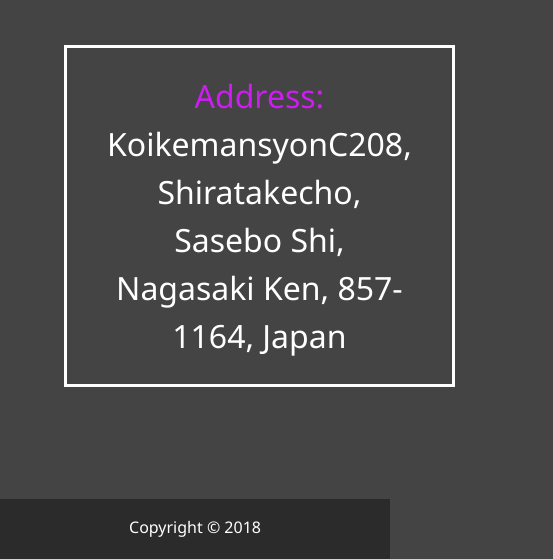
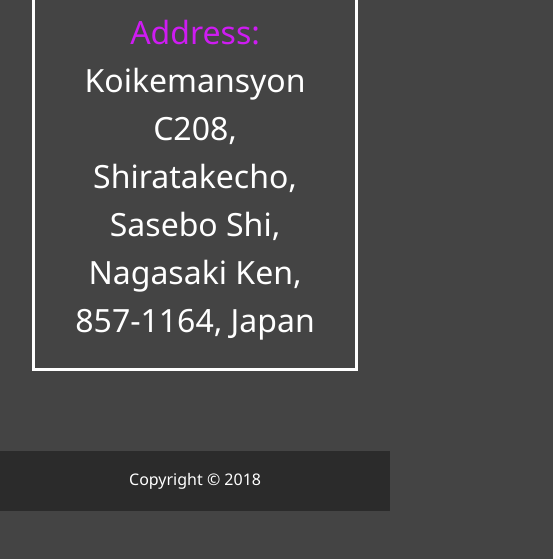
Before and after one commit to sishihara0706/modern_portfolio, a website: page dist/contact.html in a window 390 px wide. Shown: the part 781-1340 px from the top of the page, 553 px wide, since content can reach past the window. After the commit the page ends 1292 px from the top, so only its background shows below. Drawn offline with Linux system fonts and the light colour scheme.

Commit message:
Responsive layout adjustment (レイアウトの調節)

```diff
--- a/scss/_mobile.scss
+++ b/scss/_mobile.scss
@@ -20,6 +20,7 @@
 
     .lg-heading {
       line-height: 1;
+      font-size: 5rem;
       margin-bottom: 1rem;
     }
   }
@@ -69,6 +70,11 @@
 
 // Smartphones
 @include mediaSm {
+  main#home,
+  main#contact {
+    padding: 2rem;
+  }
+
   main#home h1 {
     margin-top: 10vh;
   }
@@ -76,4 +82,15 @@
   .projects {
     grid-template-columns: 1fr;
   }
+
+  ul.menu-nav {
+    padding-top: 4rem;
+    justify-content: flex-start;
+  }
+
+  .boxes div {
+    width: 100%;
+    // overflow: scroll;
+    overflow-wrap: break-word;
+  }
 }
--- a/scss/main.scss
+++ b/scss/main.scss
@@ -4,6 +4,11 @@
 * {
   box-sizing: border-box;
 }
+
+html {
+  height: 100%;
+}
+
 body {
   @include background;
   background: $primary-color;
```
Also changed, not shown: dist/contact.html, dist/css/main.css, dist/img/homebg.jpg (added), dist/index.html.
